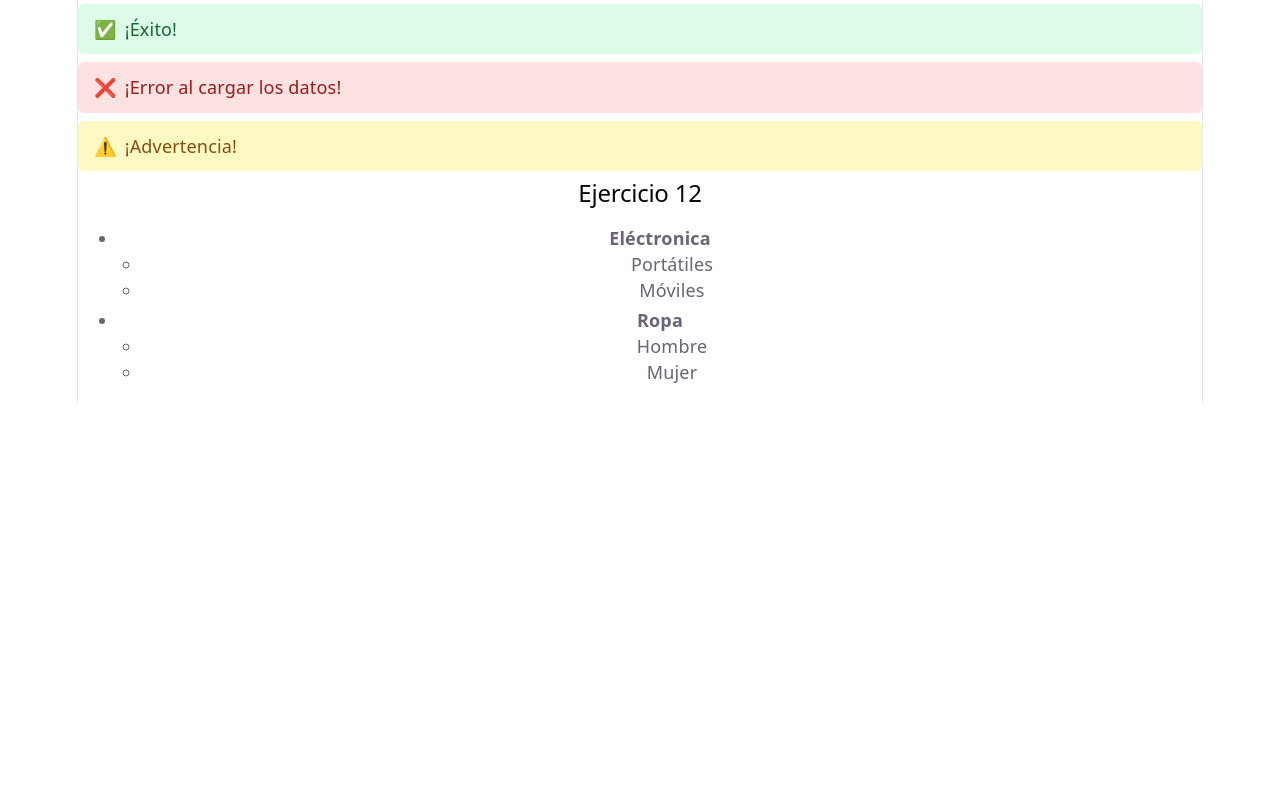
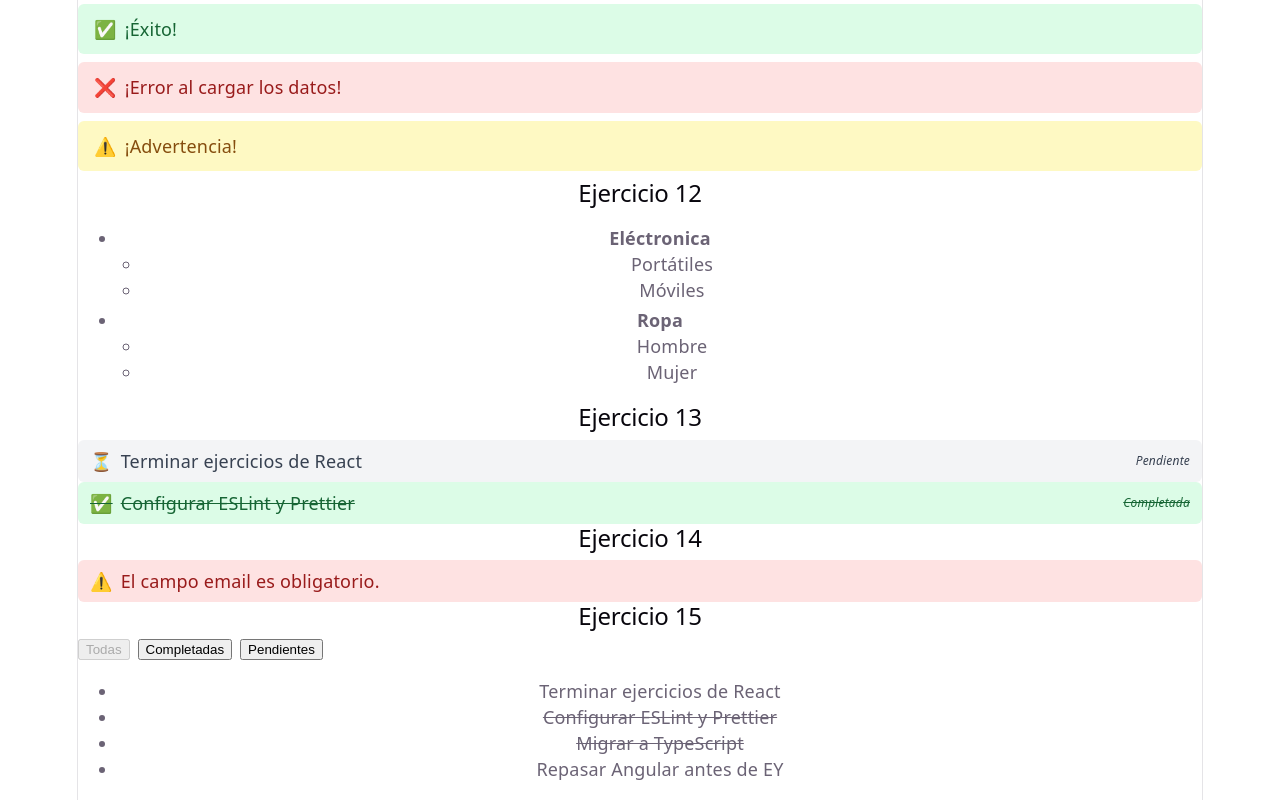
Before and after one commit to OscarLP0909/ejercicios-react-basico, a React (Vite) app: page / in a window 1280 px wide. Shown: the part 5137-5937 px from the top of the page. Before the commit the page ends 5540 px from the top, so only its background shows below. Built offline with nearby package versions, Linux system fonts and the light colour scheme.

Commit message:
Ejercicios terminados

```diff
--- a/src/EjerciciosComponentes.tsx
+++ b/src/EjerciciosComponentes.tsx
@@ -10,6 +10,9 @@ import Perfil from './components/02-componentes/09-perfil/Perfil';
 import ListaItems from './components/02-componentes/10-lista-items/ListaItems';
 import Notificacion from './components/02-componentes/11-notificacion/Notificacion';
 import MenuMultinivel from './components/02-componentes/12-menu-multinivel/MenuMultinivel';
+import EstadoTarea from './components/02-componentes/13-estado-tarea/EstadoTarea';
+import MensajeError from './components/02-componentes/14-mensaje-error/MensajeError';
+import ListaTareasFiltro from './components/02-componentes/15-lista-tareas/ListaTareasFiltro';
 
 function EjerciciosComponentes() {
   return (
@@ -85,6 +88,25 @@ function EjerciciosComponentes() {
         ]
       }
     ]} />
+
+    <h2>Ejercicio 13</h2>
+    <EstadoTarea titulo="Terminar ejercicios de React" completada={false} />
+    <EstadoTarea titulo="Configurar ESLint y Prettier" completada={true} />
+
+    <h2>Ejercicio 14</h2>
+    <MensajeError error="El campo email es obligatorio." />
+    <MensajeError error={null} />
+    <MensajeError />
+
+    <h2>Ejercicio 15</h2>
+    <ListaTareasFiltro
+        tareas={[
+            { id: 't1', titulo: 'Terminar ejercicios de React', completada: false },
+            { id: 't2', titulo: 'Configurar ESLint y Prettier', completada: true },
+            { id: 't3', titulo: 'Migrar a TypeScript', completada: true },
+            { id: 't4', titulo: 'Repasar Angular antes de EY', completada: false },
+  ]}
+/>
     </section>
   );
 }
--- /dev/null
+++ b/src/components/02-componentes/13-estado-tarea/EstadoTarea.tsx
@@ -0,0 +1,29 @@
+interface EstadoTareaProps {
+  completada: boolean;
+  titulo: string;
+}
+
+function EstadoTarea({ completada, titulo }: EstadoTareaProps) {
+  return (
+    <div
+      style={{
+        display: 'flex',
+        alignItems: 'center',
+        gap: '8px',
+        padding: '8px 12px',
+        borderRadius: '6px',
+        backgroundColor: completada ? '#dcfce7' : '#f3f4f6',
+        textDecoration: completada ? 'line-through' : 'none',
+        color: completada ? '#166534' : '#374151',
+      }}
+    >
+      <span>{completada ? '✅' : '⏳'}</span>
+      <span>{titulo}</span>
+      <span style={{ marginLeft: 'auto', fontStyle: 'italic', fontSize: '12px' }}>
+        {completada ? 'Completada' : 'Pendiente'}
+      </span>
+    </div>
+  );
+}
+
+export default EstadoTarea;
--- /dev/null
+++ b/src/components/02-componentes/14-mensaje-error/MensajeError.tsx
@@ -0,0 +1,28 @@
+interface MensajeErrorProps {
+  error?: string | null;
+}
+
+function MensajeError({ error }: MensajeErrorProps) {
+  return (
+    <div>
+      {error && (
+        <div
+          style={{
+            display: 'flex',
+            alignItems: 'center',
+            gap: '8px',
+            color: '#991b1b',
+            backgroundColor: '#fee2e2',
+            padding: '8px 12px',
+            borderRadius: '6px',
+          }}
+        >
+          <span>⚠️</span>
+          <span>{error}</span>
+        </div>
+      )}
+    </div>
+  );
+}
+
+export default MensajeError;
--- /dev/null
+++ b/src/components/02-componentes/15-lista-tareas/ListaTareasFiltro.tsx
@@ -0,0 +1,54 @@
+import { useState } from 'react';
+
+interface Tarea {
+  id: string;
+  titulo: string;
+  completada: boolean;
+}
+
+type Filtro = 'todas' | 'completadas' | 'pendientes';
+
+interface ListaTareasFiltroProps {
+  tareas: Tarea[];
+}
+
+function ListaTareasFiltro({ tareas }: ListaTareasFiltroProps) {
+  const [filtro, setFiltro] = useState<Filtro>('todas');
+
+  const tareasFiltradas = tareas.filter((tarea) => {
+    if (filtro === 'completadas') return tarea.completada;
+    if (filtro === 'pendientes') return !tarea.completada;
+    return true; // 'todas'
+  });
+
+  return (
+    <div className="lista-tareas-filtro">
+      <div style={{ display: 'flex', gap: '8px', marginBottom: '12px' }}>
+        <button onClick={() => setFiltro('todas')} disabled={filtro === 'todas'}>
+          Todas
+        </button>
+        <button onClick={() => setFiltro('completadas')} disabled={filtro === 'completadas'}>
+          Completadas
+        </button>
+        <button onClick={() => setFiltro('pendientes')} disabled={filtro === 'pendientes'}>
+          Pendientes
+        </button>
+      </div>
+
+      <ul>
+        {tareasFiltradas.map((tarea) => (
+          <li
+            key={tarea.id}
+            style={{ textDecoration: tarea.completada ? 'line-through' : 'none' }}
+          >
+            {tarea.titulo}
+          </li>
+        ))}
+      </ul>
+
+      {tareasFiltradas.length === 0 && <p>No hay tareas que coincidan con este filtro.</p>}
+    </div>
+  );
+}
+
+export default ListaTareasFiltro;
```
